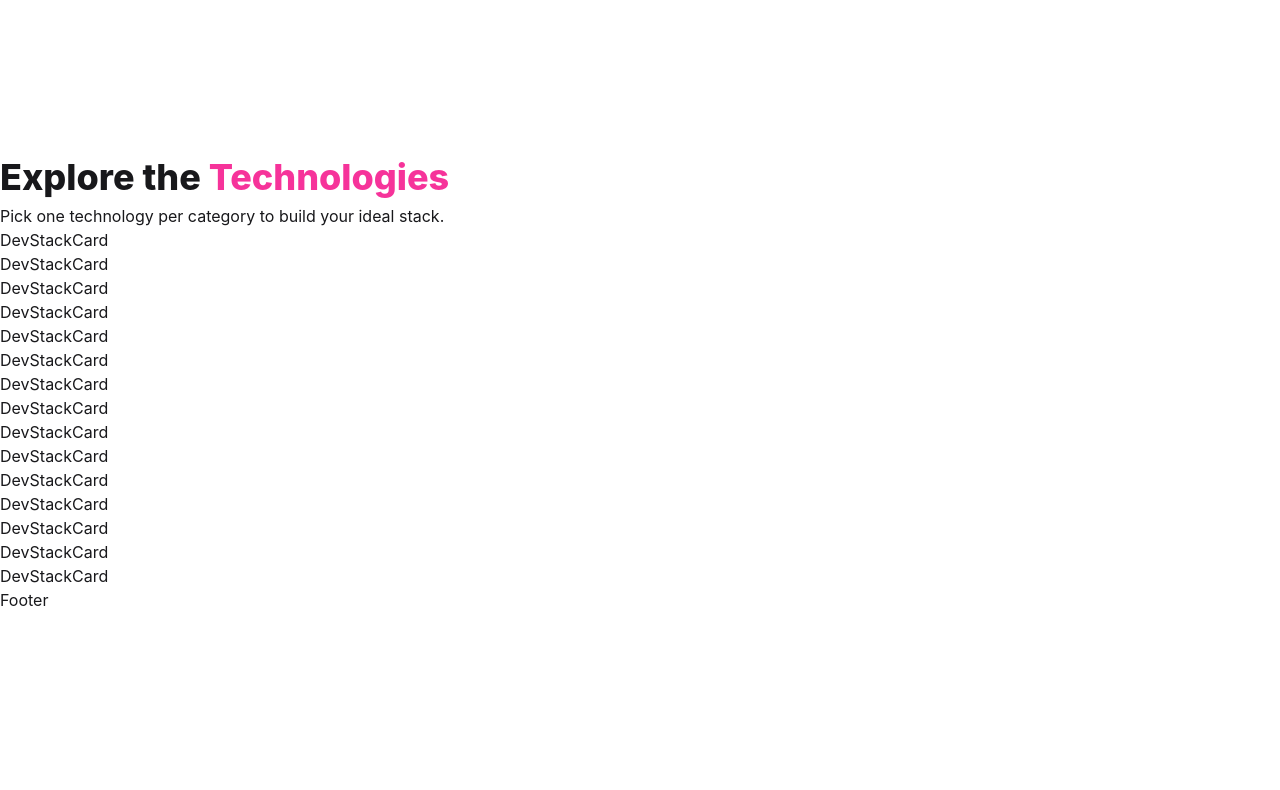
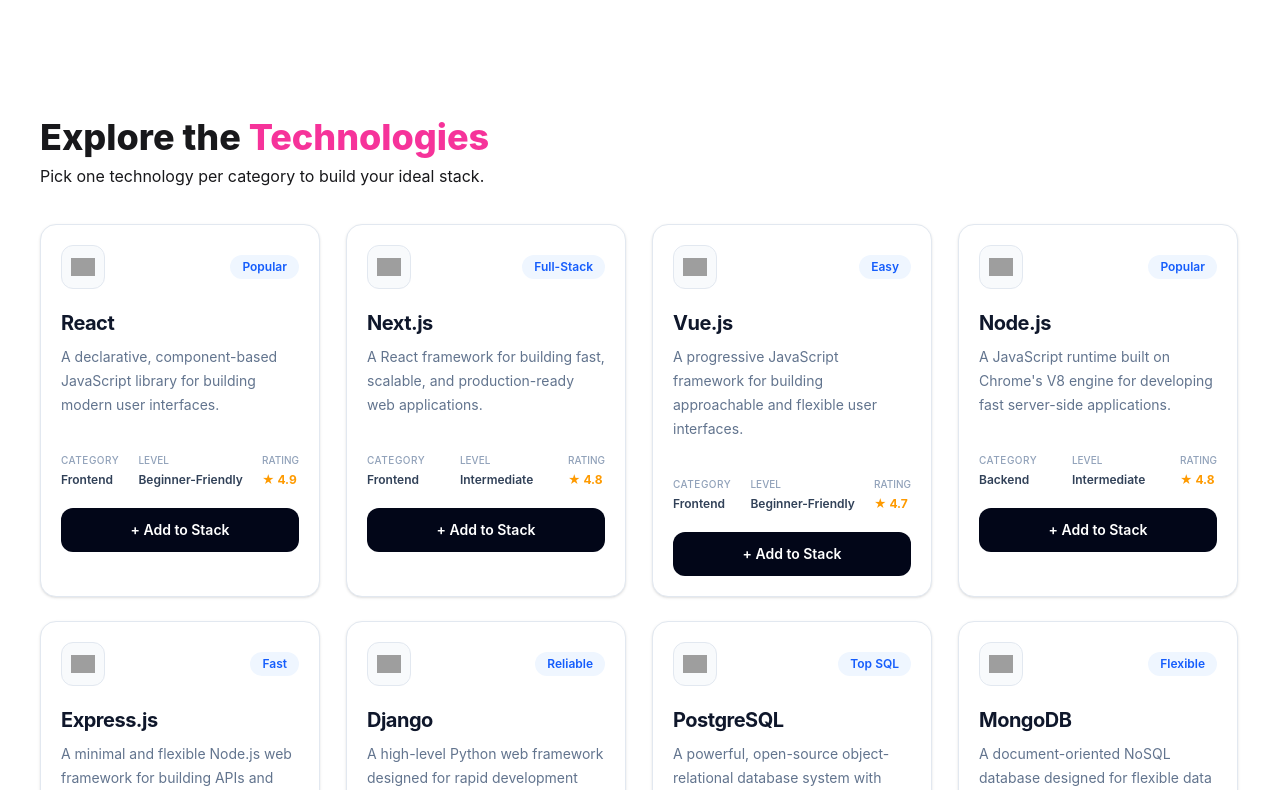
Before and after one commit to suhitajahan-Easha/Assignment-5-PH, a React (Vite) app: page / in a window 1280 px wide. Shown: the part 490-1280 px from the top of the page. Before the commit the page ends 1102 px from the top, so only its background shows below. Built offline with nearby package versions, Linux system fonts and the light colour scheme; grey boxes are pictures that could not be loaded.

Commit message:
Created DevStackcard and send data as props from Alltechnologies

```diff
--- a/src/Component/AllTechnologies.tsx
+++ b/src/Component/AllTechnologies.tsx
@@ -11,12 +11,12 @@
      console.log(data)
 
   return (
-    <div className="mx-auto max-w-350 mt-10">
+    <div className="mx-auto max-w-300 mt-10">
         <h1 className="font-extrabold text-[36px]">Explore the <span className="text-pink-500">Technologies</span></h1>
         <p>Pick one technology per category to build your ideal stack.</p>
-        <div className="">
-            <div>{data.map((Technology:Tech)=>{
-                return <DevStackCard Technology={Technology} ></DevStackCard>})}
+        <div className="my-9">
+            <div className="grid grid-cols-4 gap-6">{data.map((Tech:Tech)=>{
+                return <DevStackCard Tech={Tech} key={Tech.id} ></DevStackCard>})}
             </div>
             <div></div>
         </div>
--- a/src/Component/DevStackCard.tsx
+++ b/src/Component/DevStackCard.tsx
@@ -1,11 +1,77 @@
-import type { Tech } from "./type"
+import { useState } from "react";
+import type { Tech } from "./type";
+interface prpos {
+  Tech: Tech;
+}
 
+const DevStackCard = ({ Tech }: prpos) => {
+  console.log(Tech);
+  const [isSelected, setisSelected] = useState(false);
 
-const DevStackCard = ({Technology}:Tech) => {
+  const handleButton = () => {
+    setisSelected(true);
+  };
 
   return (
-    <div>DevStackCard</div>
-  )
-}
+    <div className="group relative w-70 overflow-hidden rounded-2xl border border-slate-200 bg-white p-5 shadow-sm ">
+      <div className="relative flex items-center justify-between">
+        <div className="flex h-11 w-11 items-center justify-center rounded-xl border border-slate-200 bg-slate-50">
+          <img
+            src={Tech.icon}
+            className="h-6 w-6 object-contain"
+            alt={`${Tech.name} icon`}
+          />
+        </div>
+        <span className="rounded-full bg-blue-50 px-3 py-1 text-xs font-semibold text-blue-600">
+          {Tech.badge}
+        </span>
+      </div>
+      <h1 className="mt-5 text-xl font-bold tracking-tight text-slate-900">
+        {Tech.name}
+      </h1>
+      <p className="mt-2 min-h-18 text-sm leading-6 text-slate-500">
+        {Tech.description}
+      </p>
+      <div className="mt-5 flex items-center justify-between pt-4">
+        <div>
+          <p className="text-[10px] font-medium uppercase tracking-wider text-slate-400">
+            Category
+          </p>
+          <p className="mt-1 text-xs font-semibold text-slate-700">
+            {Tech.category}
+          </p>
+        </div>
+        <div>
+          <p className="text-[10px] font-medium uppercase text-slate-400">
+            Level
+          </p>
+          <p className="mt-1 text-xs font-semibold text-slate-700">
+            {Tech.difficulty}
+          </p>
+        </div>
 
-export default DevStackCard
+        <div>
+          <p className="text-[10px] font-medium uppercase text-slate-400">
+            Rating
+          </p>
+          <p className="mt-1 text-xs font-bold text-amber-500">
+            ★ {Tech.rating}
+          </p>
+        </div>
+      </div>
+      <button
+        onClick={() => {
+          handleButton();
+        }}
+        disabled={isSelected}
+        className={` mt-5 flex w-full items-center justify-center gap-2 rounded-xl bg-slate-950 px-4 py-3 text-sm font-semibold text-white
+        ${isSelected ? "cursor-not-allowed bg-gray-500 opacity-70" : ""}
+        `}
+      >
+        {isSelected ? "✓ Selected" : " + Add to Stack"}
+      </button>
+    </div>
+  );
+};
+
+export default DevStackCard;
--- a/src/Component/Hero.tsx
+++ b/src/Component/Hero.tsx
@@ -2,7 +2,7 @@
 
 const Hero = () => {
   return (
-    <div className="mx-auto max-w-350 flex justify-between items-center py-5">
+    <div className="mx-auto max-w-300 flex justify-between items-center py-10">
       <div>
         <h1 className='text-[55px] font-extrabold  leading-7.5'>Build Your Ideal</h1>
         <h1 className='text-[55px] font-extrabold  leading-normal bg-linear-to-r from-orange-500 via-pink-600 to-purple-700 bg-clip-text text-transparent'>Development Stack</h1>
@@ -16,7 +16,7 @@
         </div>
       </div>
       <div>
-        <img src={hero} alt="hero-png" className='p-7' />
+        <img src={hero} alt="hero-png" className='-ml-5' />
       </div>
     </div>
   );
--- a/src/Component/Navbar.tsx
+++ b/src/Component/Navbar.tsx
@@ -2,7 +2,7 @@
 const Navbar = () => {
   return (
     <div>
-      <nav className=" mx-auto max-w-350 flex justify-between items-center py-5 text-gray-600">
+      <nav className=" mx-auto max-w-300 flex justify-between items-center py-5 text-gray-600">
         <img src={logo} alt="Navbar-logo" />
         <ul className="flex justify-between gap-6 items-center">
           <li className="text-pink-600">Home</li>
```
